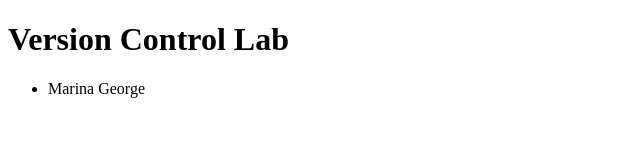
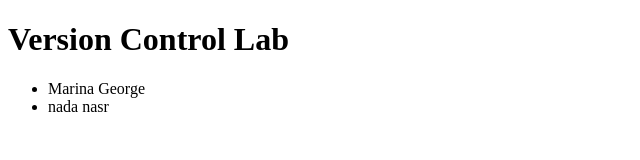
Before and after one commit to marinageorge225/Version-Control-Lab, a plain HTML site: page index.html in a window 1280 px wide. Shown: the full height of the page, 0-640 px from the left. Drawn offline with Linux system fonts and the light colour scheme.

Commit message:
nada nasr added

```diff
--- a/index.html
+++ b/index.html
@@ -9,6 +9,7 @@
     <h1>Version Control Lab</h1>
     <ul>
       <li>Marina George</li>
+       <li>nada nasr</li>
     </ul>
   </body>
 </html>
```
